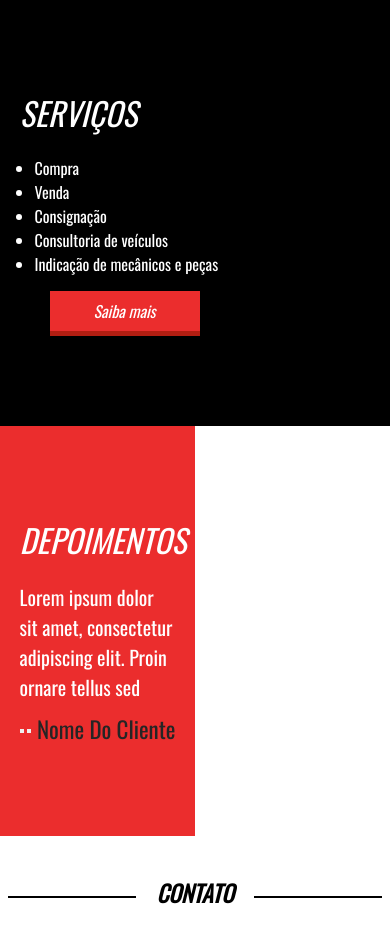
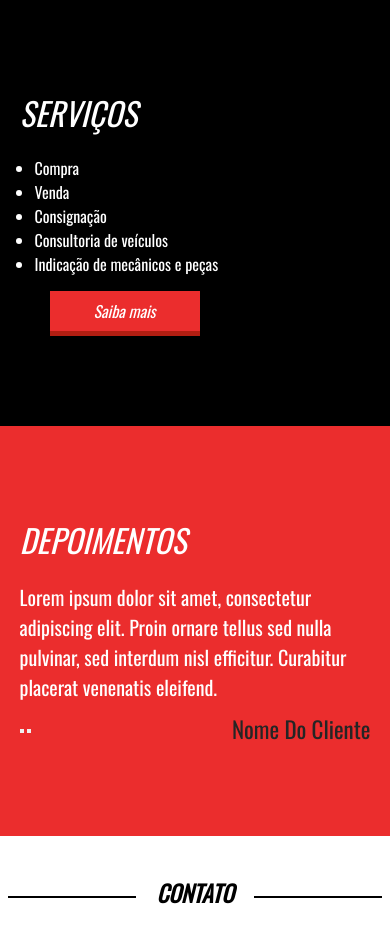
Before and after one commit to william-ms/dankicode-frontend, a PHP site: page / in a window 390 px wide. Shown: the part 2206-3147 px from the top of the page. Run offline with PHP 8.4, Linux system fonts and the light colour scheme.

Commit message:
add 10.project#5

```diff
--- a/10.project#5/css/style.css
+++ b/10.project#5/css/style.css
@@ -737,7 +737,7 @@ footer p {
     text-align: left;
   }
 
-  .testimonys {
+  .testimonies {
     width: 100%;
   }
 
```
